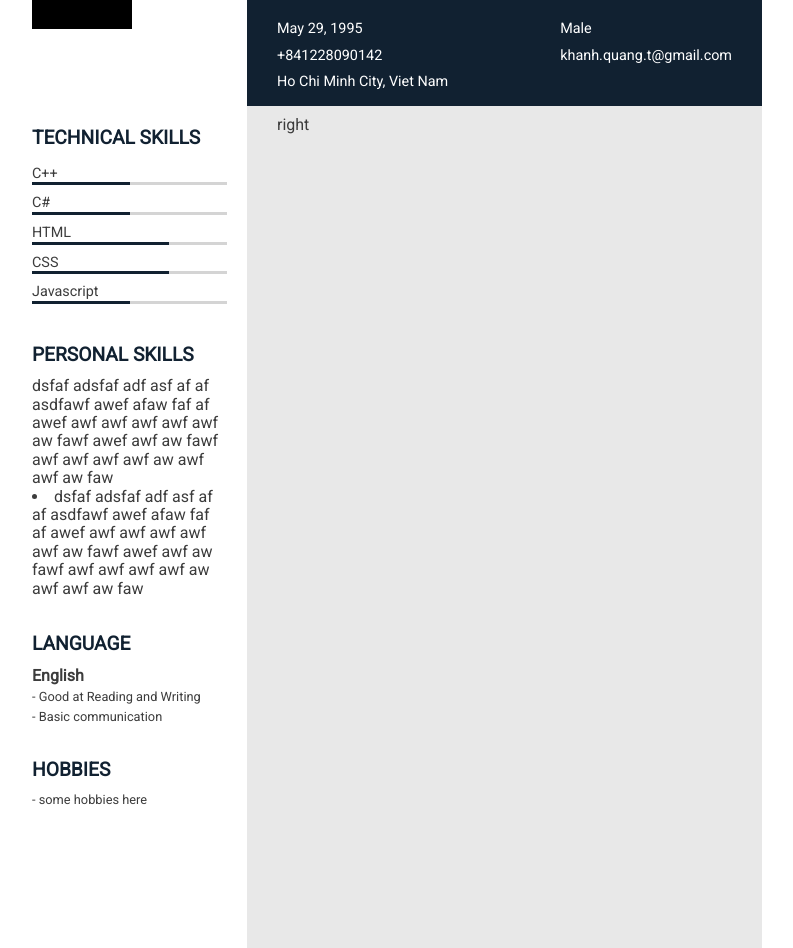
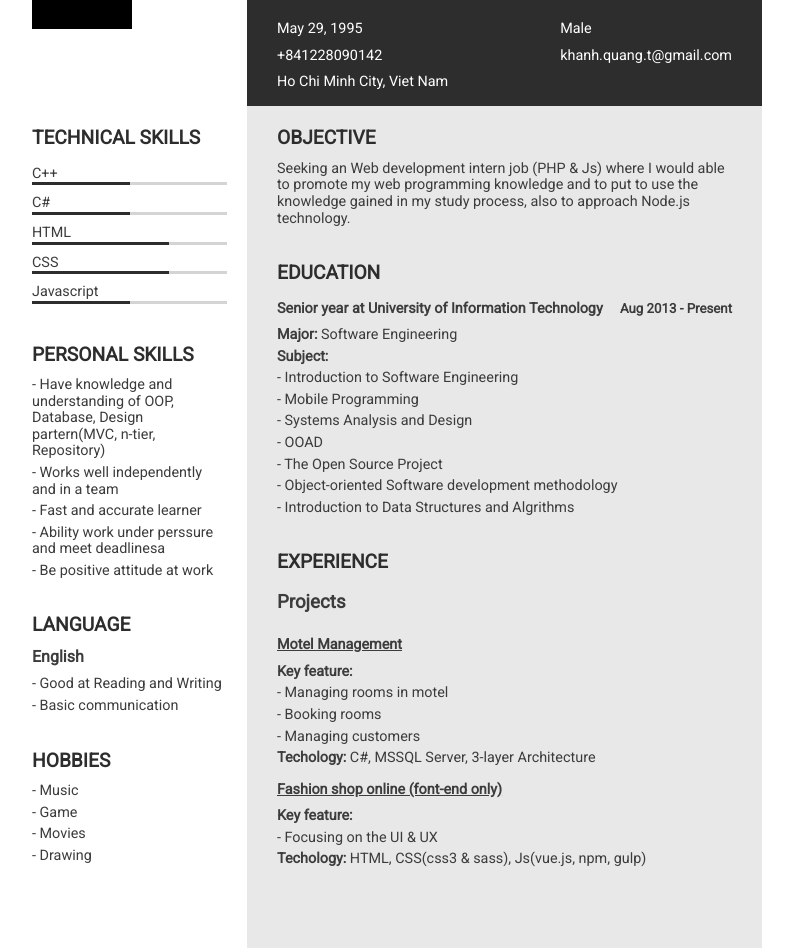
Before and after one commit to shouldnt/CV, a website: page index.html in a window 1280 px wide. Shown: the part 101-1049 px from the top of the page, without its empty margins (248-1041 px from the left). Drawn offline with Linux system fonts and the light colour scheme.

Commit message:
completed

```diff
--- a/index.html
+++ b/index.html
@@ -1,6 +1,7 @@
 <!doctype>
 <html>
 	<head>
+		<meta charset="utf-8">
 		<link rel="stylesheet" href="css/normalize.css">
 		<link rel="stylesheet" href="css/index.css">
 		<link href="https://fonts.googleapis.com/css?family=Roboto" rel="stylesheet">
@@ -104,8 +105,11 @@
 						<h2>personal skills</h2>
 					</div>
 					<div class="detail">
-						dsfaf adsfaf  adf asf af af asdfawf awef afaw faf af awef awf awf awf awf awf aw fawf awef awf aw fawf awf awf awf awf aw awf awf aw faw
-						<li>dsfaf adsfaf  adf asf af af asdfawf awef afaw faf af awef awf awf awf awf awf aw fawf awef awf aw fawf awf awf awf awf aw awf awf aw faw</li>
+						<p>- Have knowledge and understanding of OOP, Database, Design partern(MVC, n-tier, Repository)</p>
+						<p>- Works well independently and in a team</p>
+						<p>- Fast and accurate learner</p>
+						<p>- Ability work under perssure and meet deadlinesa</p>
+						<p>- Be positive attitude at work</p>
 					</div>
 				</div>
 				<div class="block">
@@ -113,9 +117,16 @@
 						<h2>Language</h2>
 					</div>
 					<div class="detail">
-						<h4>English</h4>
-						<p>- Good at Reading and Writing</p>
-						<p>- Basic communication</p>
+						<div class="detail__block">
+							<div class="sub-title">
+								<h4>English</h4>
+							</div>
+							<div class="sub__detail">
+								<p>- Good at Reading and Writing</p>
+								<p>- Basic communication</p>
+							</div>
+						</div>
+
 					</div>
 				</div>
 				<div class="block">
@@ -124,12 +135,79 @@
 					</div>
 					<div class="detail">
 
-						<p>- some hobbies here</p>
+						<p>- Music</p>
+						<p>- Game</p>
+						<p>- Movies</p>
+						<p>- Drawing</p>
 					</div>
 				</div>
 			</div>
 			<div class="layout__right is-column">
-				right
+				<section class="block">
+					<div class="title">
+						<h2>objective</h2>
+					</div>
+					<div class="detail">
+						<p>Seeking an Web development intern job (PHP & Js) where I would able to promote my web programming knowledge and to put to use the knowledge gained in my study process, also to approach Node.js technology.</p>
+					</div>
+				</section>
+
+				<section class="block">
+					<div class="title">
+						<h2>education</h2>
+					</div>
+					<div class="detail">
+						<div class="detail__block">
+							<div class="sub-title">
+								<p class="font bold">Senior year at University of Information Technology</p>
+								<h5>Aug 2013 - Present</h5>
+							</div>
+							<div class="sub-detail">
+								<p><span class="font bold">Major:</span> Software Engineering</p>
+								<p><span class="font bold">Subject:</span></p>
+								<p>- Introduction to Software Engineering</p>
+								<p>- Mobile Programming</p>
+								<p>- Systems Analysis and Design</p>
+								<p>- OOAD</p>
+								<p>- The Open Source Project</p>
+								<p>- Object-oriented Software development methodology</p>
+								<p>- Introduction to Data Structures and Algrithms</p>
+							</div>
+						</div>
+					</div>
+				</section>
+
+				<section class="block">
+					<div class="title">
+						<h2>experience</h2>
+					</div>
+						<h3>Projects</h3>
+					<div class="detail">
+						<div class="detail__block">
+							<div class="sub-title">
+								<p class="font bold underline">Motel Management</p>
+							</div>
+							<div class="sub-detail">
+								<p class="font bold">Key feature:</p>
+								<p>- Managing rooms in motel</p>
+								<p>- Booking rooms</p>
+								<p>- Managing customers</p>
+								<p ><span class="font bold">Techology:</span> C#, MSSQL Server, 3-layer Architecture </p>
+							</div>
+						</div>
+
+						<div class="detail__block">
+							<div class="sub-title">
+								<p class="font bold underline">Fashion shop online (font-end only)</p>
+							</div>
+							<div class="sub-detail">
+								<p class="font bold">Key feature:</p>
+								<p>- Focusing on the UI & UX</p>
+								<p ><span class="font bold">Techology:</span> HTML, CSS(css3 & sass), Js(vue.js, npm, gulp)</p>
+							</div>
+						</div>
+					</div>
+				</section>
 			</div>
 
 		</div>
--- a/src/sass/index.sass
+++ b/src/sass/index.sass
@@ -1,3 +1,7 @@
+//old
+$pri_darken-old: #d4d4d4
+$pri_bg-old: #112131
+
 //color
 $primary: #f1f1f1
 $pri_darken: #d4d4d4
@@ -7,7 +11,7 @@ $text_color: #3c3c3c
 $green: #c3d1d4
 $grey: #e8e8e8
 $text_highlight: #161918
-$pri_bg: #112131
+$pri_bg: #2d2d2d
 
 body
 	-webkit-print-color-adjust: exact
@@ -20,7 +24,7 @@ h1, p
 	margin-top: 5px
 
 p
-	font-size: 0.8rem
+	font-size: 0.9rem
 
 ul
 	padding : 0
@@ -51,6 +55,12 @@ ul
 	margin: auto
 
 	padding-top: 20px
+
+.font
+	&.bold
+		font-weight: bold !important
+	&.underline
+		text-decoration: underline
 
 // main
 .layout
@@ -107,15 +117,30 @@ ul
 		h2
 			font-size: 1.2em
 			margin: 0.6em 0
+	.detail
+		.detail__block
+			margin-bottom: 10px
+			.sub-title
+				display: flex
+				justify-content: space-between
+				align-items: center
+				h3
+					text-transform: capitalize
+					margin: 5px 0
+					margin-top: 0
+				h4
+					text-transform: capitalize
+					margin: 5px 0
+					margin-top: 0
+				h5
+					text-transform: capitalize
+					margin: 5px 0
+			.sub-detail
 
 
-	.detail
-		h4
-			text-transform: capitalize
-			margin: 5px 0
 .detail__name
 
-
+// skill indicate
 .detail__level
 	.process
 		display: relative
```
Also changed, not shown: css/index.css.
